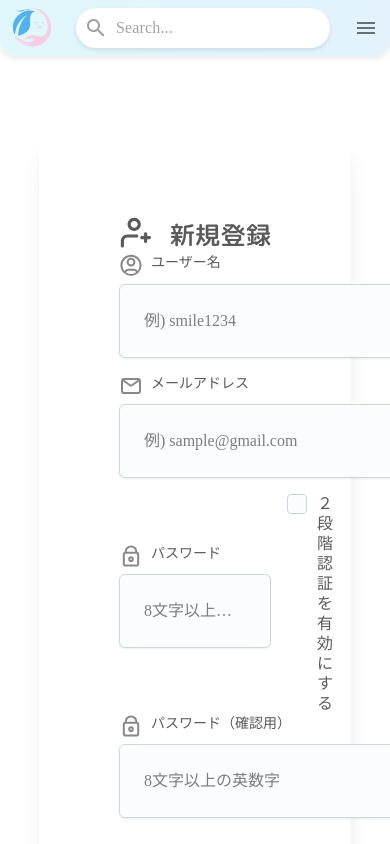
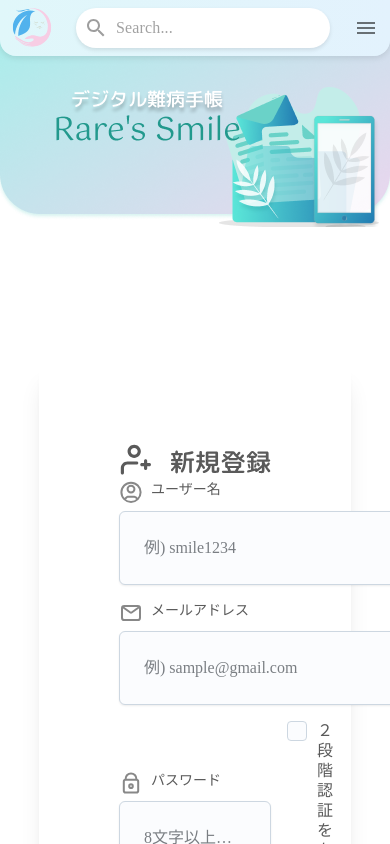
Before and after one commit to Yuri-U0127/Rare-s-Smile, a Next.js app: page /register in a window 390 px wide. Shown: the top 844 px of the page. Built offline with nearby package versions, Linux system fonts and the light colour scheme; a web font is replaced by a local one.

Commit message:
Banner for mobile completed.

```diff
--- a/src/app/(auth)/login/page.jsx
+++ b/src/app/(auth)/login/page.jsx
@@ -9,15 +9,21 @@ import Checkbox from '@mui/joy/Checkbox';
 import LoginButton from '../../../components/ui/LoginButton.jsx'
 import ForStranger from '../../../components/ui/ForStranger.jsx'
 import ConfirmModal from '../../../components/ui/ConfirmModal.jsx'
-import Link from 'next/link.js';
+import { useTheme } from '@mui/material/styles';
+import useMediaQuery from '@mui/material/useMediaQuery';
 
 
 export default function LoginPage() {
+
+  const theme = useTheme();
+  const matches = useMediaQuery(theme.breakpoints.up('md'));
+
 
   const [isModalOpen, setIsModalOpen] = useState(false)
 
   return (
     <>
+      {!matches && <img src="/images/sp-banner-header.png" width="100%" />}
       <div className='shadow-xl w-[80%] mx-auto p-20 mt-[136px]  rounded-lg mb-[56px]'>
         <div className="flex text-center">
           <img src="/images/login.svg" className="mx-auto" />
--- a/src/app/(auth)/portal/page.jsx
+++ b/src/app/(auth)/portal/page.jsx
@@ -7,9 +7,14 @@ import { Box, Grid, Typography, Badge } from '@mui/material';
 const CustomCard = dynamic(() => import('../../../components/ui/CustomCard1'));
 const CustomButton = dynamic(() => import('../../../components/ui/CustomButton'));
 const CustomCard2 = dynamic(() => import('../../../components/ui/CustomCard2'));
+import { useTheme } from '@mui/material/styles';
+import useMediaQuery from '@mui/material/useMediaQuery';
 
 
 const PortalPage = () => {
+
+  const theme = useTheme();
+  const matches = useMediaQuery(theme.breakpoints.up('md'));
 
   const carditems = [
     {
@@ -45,13 +50,13 @@ const PortalPage = () => {
   ]
 
   return (
-    <>
+    <>{!matches && <img src="/images/sp-banner.png" width="100%" />}
       <Box
         sx={{
-          backgroundColor: '#D8F4F4', // Light mint green
+          backgroundColor: '#D8F4F4',
           textAlign: 'center',
           padding: '8px 16px',
-          borderRadius: '8px 8px 0 0', // Rounded corners at the top
+          borderRadius: '8px 8px 0 0',
           position: 'relative',
           marginTop: '100px',
           '&::after': {
@@ -72,7 +77,7 @@ const PortalPage = () => {
         <Typography
           variant="h6"
           sx={{
-            color: '#008080', // Teal color for text
+            color: '#008080',
             fontWeight: 'bold',
             display: 'inline-flex',
             alignItems: 'center',
--- a/src/app/(auth)/register/page.jsx
+++ b/src/app/(auth)/register/page.jsx
@@ -9,10 +9,17 @@ import Checkbox from '@mui/joy/Checkbox';
 const CustomInput = dynamic(() => import('../../../components/ui/CustomInput.jsx'));
 const LoginButton = dynamic(() => import('../../../components/ui/LoginButton.jsx'));
 const ForStranger = dynamic(() => import('../../../components/ui/ForStranger.jsx'));
+import { useTheme } from '@mui/material/styles';
+import useMediaQuery from '@mui/material/useMediaQuery';
+
 
 export default function RegisterPage() {
+  const theme = useTheme();
+  const matches = useMediaQuery(theme.breakpoints.up('md'));
+
   return (
     <>
+      {!matches && <img src="/images/sp-banner-header.png" width="100%" />}
       <div className='shadow-xl w-[80%] mx-auto p-20 mt-[136px]  rounded-lg mb-[56px]'>
         <div className="flex text-center">
           <img src="/images/create_account.svg" className="mx-auto" />
--- a/src/components/shared/MobileHeader.jsx
+++ b/src/components/shared/MobileHeader.jsx
@@ -9,7 +9,6 @@ import {
   ListItem,
   ListItemText,
   Box,
-  Link,
 } from "@mui/material";
 import MenuIcon from "@mui/icons-material/Menu";
 import SearchIcon from "@mui/icons-material/Search";
@@ -133,7 +132,6 @@ const MobileHeader = () => {
               <CustomMobileMenuList title="ヘルプ" imgSrc='/images/help.svg' link="/help" />
             </ListItemText>
           </ListItem>
-
           <CustomMobileMenuDivider />
           <ListItem button sx={{ cursor: "pointer" }}>
             <ListItemText>
```
